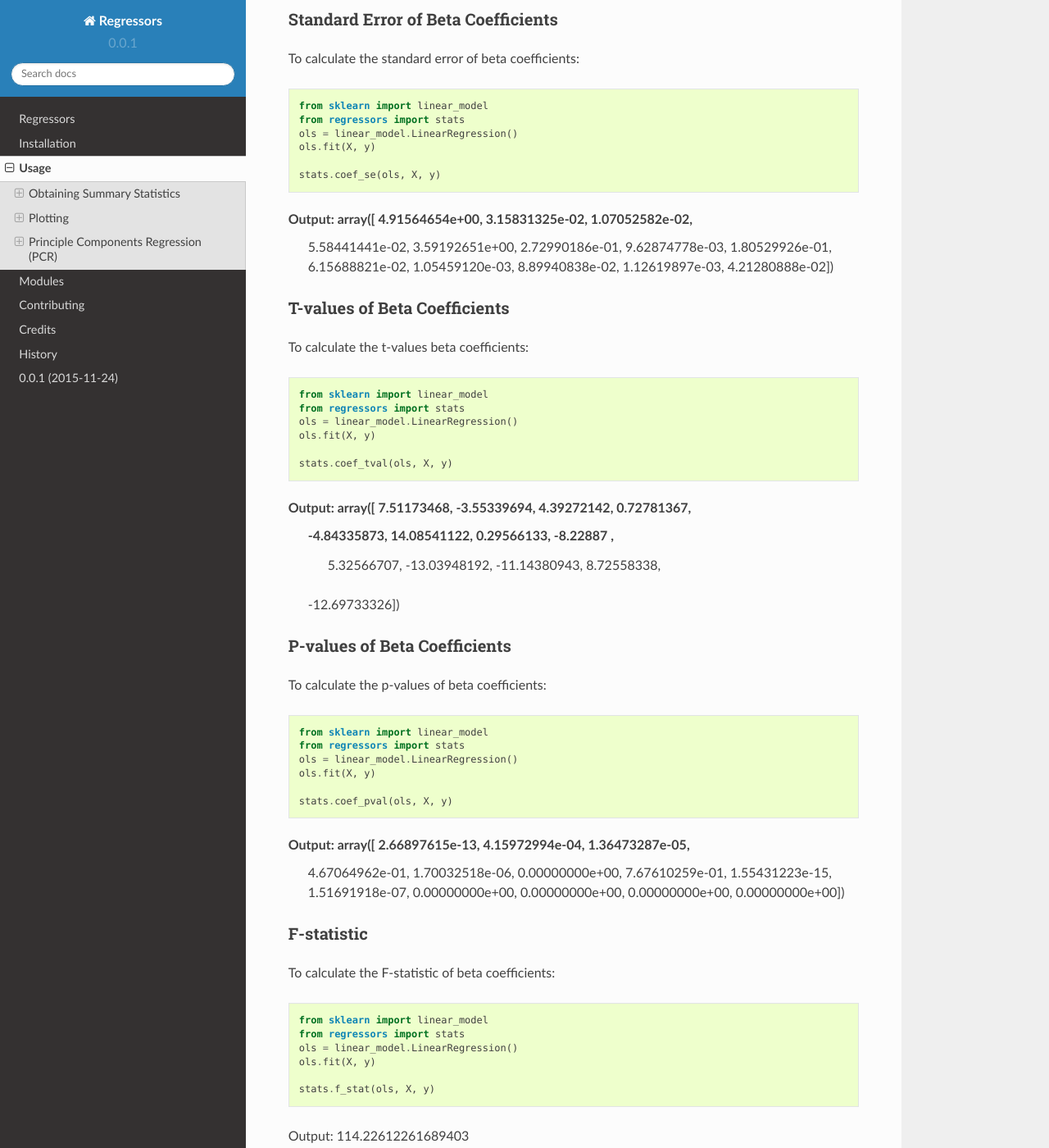
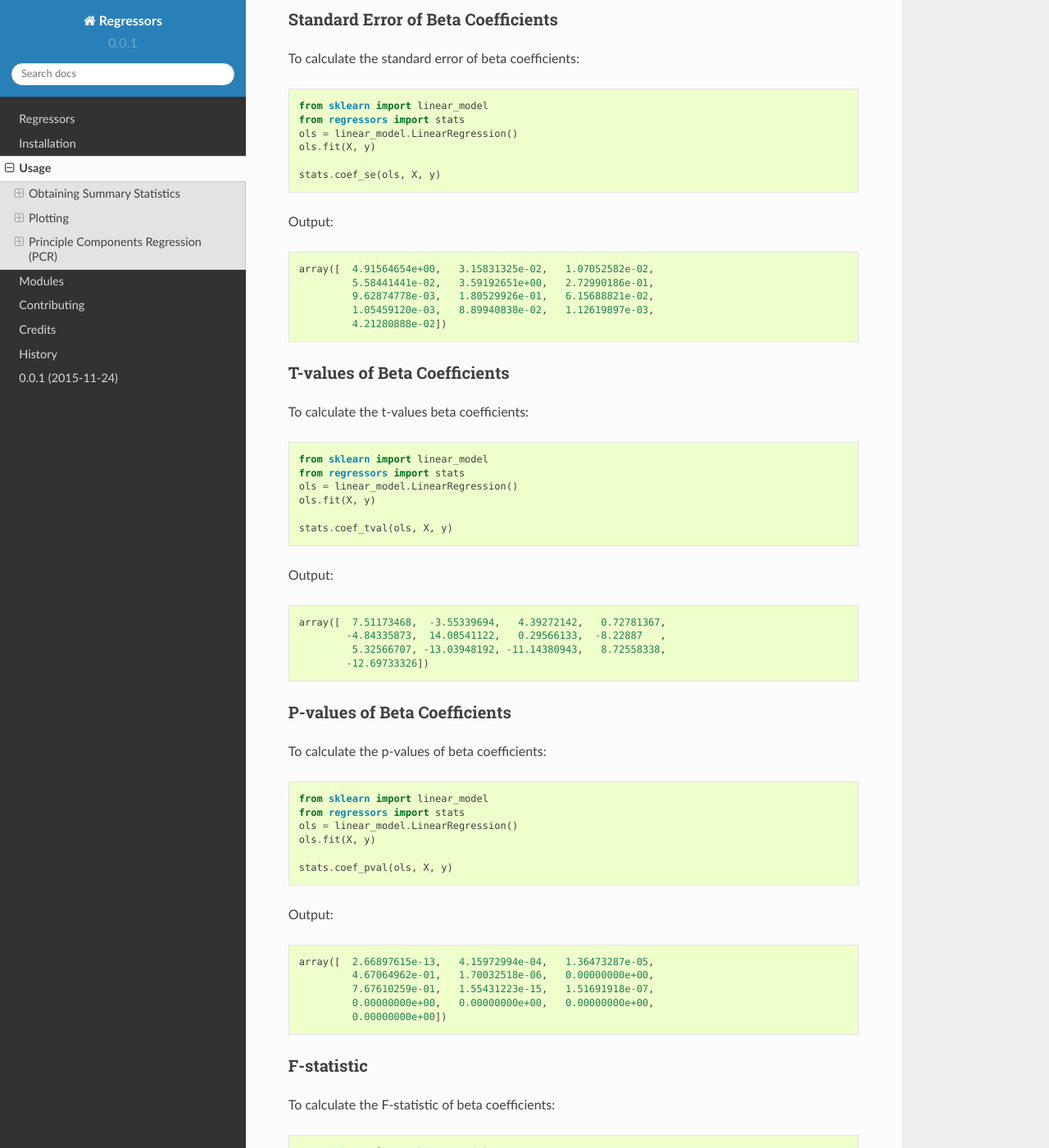
Before and after one commit to nsh87/regressors, a Sphinx documentation site: the page built from docs/usage.rst, in a window 1280 px wide and 1400 px high, scrolled down 1447 px. Shown: the whole window at 82% size. Built offline with Sphinx 7.4.7 and the Read the Docs theme 2.0.0, drawn with Linux system fonts in a browser that asks for light colours; formulas are drawn with MathJax 3; part of the change alters nothing that is shown; some of the changed text lies outside the part shown.

```diff
--- a/docs/usage.rst
+++ b/docs/usage.rst
@@ -76,11 +76,13 @@ To calculate the standard error of beta coefficients::
 
     stats.coef_se(ols, X, y)
 
-Output: array([  4.91564654e+00,   3.15831325e-02,   1.07052582e-02,
-                  5.58441441e-02,   3.59192651e+00,   2.72990186e-01,
-                  9.62874778e-03,   1.80529926e-01,   6.15688821e-02,
-                  1.05459120e-03,   8.89940838e-02,   1.12619897e-03,
-                  4.21280888e-02])
+Output::
+
+    array([  4.91564654e+00,   3.15831325e-02,   1.07052582e-02,
+             5.58441441e-02,   3.59192651e+00,   2.72990186e-01,
+             9.62874778e-03,   1.80529926e-01,   6.15688821e-02,
+             1.05459120e-03,   8.89940838e-02,   1.12619897e-03,
+             4.21280888e-02])
 
 T-values of Beta Coefficients
 ~~~~~~~~~~~~~~~~~~~~~~~~~~~~~
@@ -94,10 +96,12 @@ To calculate the t-values beta coefficients::
 
     stats.coef_tval(ols, X, y)
 
-Output: array([  7.51173468,  -3.55339694,   4.39272142,   0.72781367,
-                -4.84335873,  14.08541122,   0.29566133,  -8.22887   ,
-                 5.32566707, -13.03948192, -11.14380943,   8.72558338,
-                -12.69733326])
+Output::
+
+    array([  7.51173468,  -3.55339694,   4.39272142,   0.72781367,
+            -4.84335873,  14.08541122,   0.29566133,  -8.22887   ,
+             5.32566707, -13.03948192, -11.14380943,   8.72558338,
+            -12.69733326])
 
 P-values of Beta Coefficients
 ~~~~~~~~~~~~~~~~~~~~~~~~~~~~~
@@ -111,11 +115,13 @@ To calculate the p-values of beta coefficients::
 
     stats.coef_pval(ols, X, y)
 
-Output: array([  2.66897615e-13,   4.15972994e-04,   1.36473287e-05,
-                 4.67064962e-01,   1.70032518e-06,   0.00000000e+00,
-                 7.67610259e-01,   1.55431223e-15,   1.51691918e-07,
-                 0.00000000e+00,   0.00000000e+00,   0.00000000e+00,
-                 0.00000000e+00])
+Output::
+
+    array([  2.66897615e-13,   4.15972994e-04,   1.36473287e-05,
+             4.67064962e-01,   1.70032518e-06,   0.00000000e+00,
+             7.67610259e-01,   1.55431223e-15,   1.51691918e-07,
+             0.00000000e+00,   0.00000000e+00,   0.00000000e+00,
+             0.00000000e+00])
 
 F-statistic
 ~~~~~~~~~~~
@@ -200,7 +206,7 @@ To generate a pairwise plot of principle components::
 
 Plots:
 
-.. image:: pca_pairs_plot.png
+.. image:: _static/pca_pairs_plot.png
 
 
 Principle Components Regression (PCR)
@@ -235,11 +241,10 @@ To transform those components back to the space of the original X data::
     pcr.fit(X, y)
     pcr.beta_coef_
 
-Output: array([-0.96384079,  1.09565914,  0.27855742, -2.0139296 ,  2.69901773,
-                0.08005632, -3.12506044,  2.85224741, -2.31531704, -2.14492552,
-                0.89624424, -3.81608008])
+Output::
+    array([-0.96384079,  1.09565914,  0.27855742, -2.0139296 ,  2.69901773,
+            0.08005632, -3.12506044,  2.85224741, -2.31531704, -2.14492552,
+            0.89624424, -3.81608008])
 
 Note that the intercept is the same for the X space and the PCA space, so
 simply access that directly with ``pcr.self.regression.intercept_``.
-
-.. image:: _static/pca_pairs_plot.png
```
